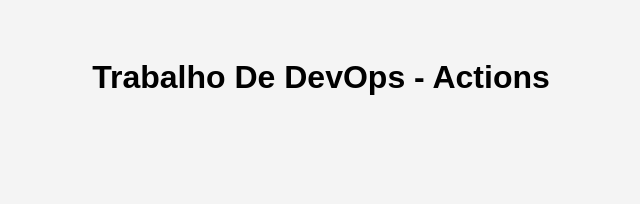
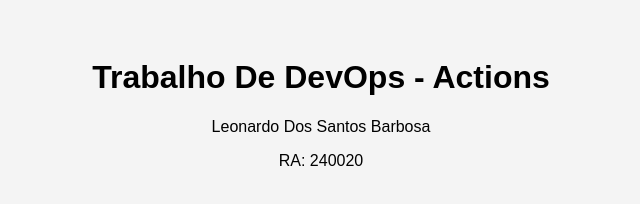
Before and after one commit to LeoBelluci/TrabalhodevOps, a plain HTML site: page index.html in a window 1280 px wide. Shown: the whole page, without its empty margins (319-959 px from the left). Drawn offline with Linux system fonts and the light colour scheme.

Commit message:
Adicionando informações index

```diff
--- a/index.html
+++ b/index.html
@@ -8,6 +8,8 @@
 </head>
 <body>
     <h1>Trabalho De DevOps - Actions</h1>
+    <p>Leonardo Dos Santos Barbosa</p>
+    <p>RA: 240020</p>
     <script src="script.js"></script>
 </body>
 </html>
```
